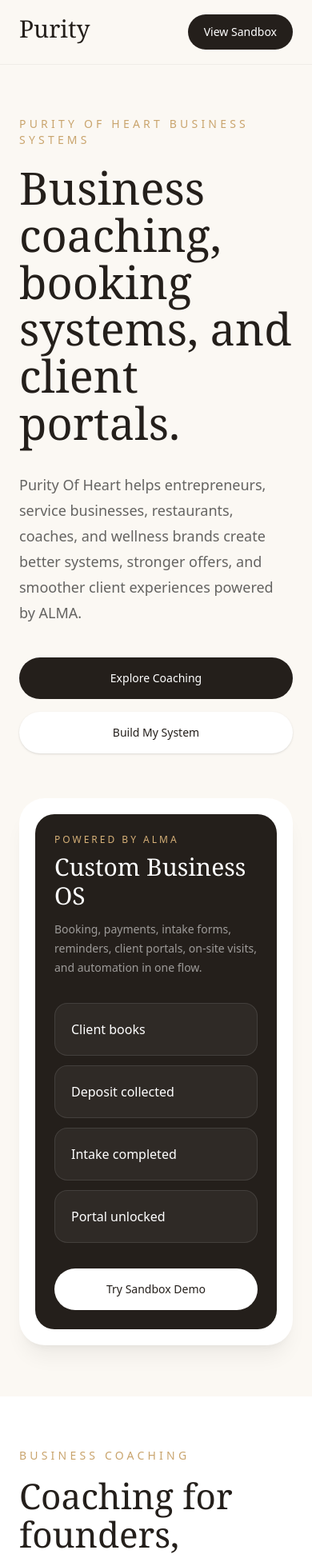
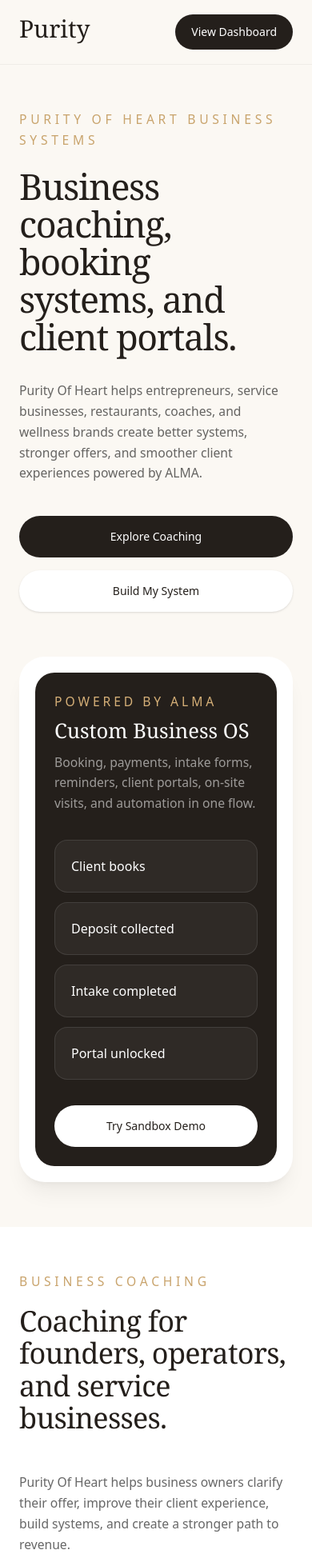
Before and after one commit to seaintCO/puirtyifheartsllc, a Next.js app: page / in a window 390 px wide. Shown: the top 1948 px of the page at 80% size. Built offline with nearby package versions, Linux system fonts and the light colour scheme.

Commit message:
Improve mobile portal preview and dashboard CTA

```diff
--- a/app/globals.css
+++ b/app/globals.css
@@ -20,18 +20,30 @@
 
 @media (max-width: 768px) {
   h1 {
-    font-size: 3.5rem !important;
+    font-size: 2.8rem !important;
     line-height: 1.05 !important;
+    letter-spacing: -0.03em;
   }
 
   h2 {
-    font-size: 2.75rem !important;
-    line-height: 1.1 !important;
+    font-size: 2.25rem !important;
+    line-height: 1.12 !important;
+    letter-spacing: -0.02em;
+  }
+
+  h3 {
+    font-size: 1.6rem !important;
+    line-height: 1.15 !important;
+  }
+
+  p {
+    font-size: 0.98rem;
+    line-height: 1.65;
   }
 
   section {
-    padding-top: 4rem !important;
-    padding-bottom: 4rem !important;
+    padding-top: 3.5rem !important;
+    padding-bottom: 3.5rem !important;
   }
 
   a,
--- a/app/page.tsx
+++ b/app/page.tsx
@@ -32,8 +32,8 @@
             <a href="/shop">Shop</a>
           </div>
 
-          <a href="/bookings" className="rounded-full bg-[#241f1b] px-5 py-3 text-sm text-white">
-            View Sandbox
+          <a href="/dashboard" className="rounded-full bg-[#241f1b] px-5 py-3 text-sm text-white">
+            View Dashboard
           </a>
         </div>
       </nav>
@@ -195,6 +195,65 @@
         </div>
       </section>
 
+      <section id="portal-preview" className="px-6 py-24">
+        <div className="mx-auto grid max-w-7xl items-center gap-12 lg:grid-cols-2">
+          <div>
+            <p className="mb-4 text-sm uppercase tracking-[0.3em] text-[#c9a46d]">
+              Client Portal Preview
+            </p>
+            <h2 className="font-serif text-4xl leading-tight md:text-6xl">
+              Courses, resources, calls, and progress in one dashboard.
+            </h2>
+            <p className="mt-6 text-lg leading-8 text-black/60">
+              Members can log in, continue lessons, download PDFs, view upcoming calls,
+              access resources, and see the full portal mockup from any device.
+            </p>
+
+            <div className="mt-8 flex flex-col gap-4 sm:flex-row">
+              <a href="/dashboard" className="rounded-full bg-[#241f1b] px-8 py-4 text-center text-sm text-white">
+                View Dashboard
+              </a>
+              <a href="/courses" className="rounded-full bg-white px-8 py-4 text-center text-sm shadow-sm">
+                See Courses
+              </a>
+            </div>
+          </div>
+
+          <div className="rounded-[2rem] bg-[#241f1b] p-4 text-white shadow-xl">
+            <div className="rounded-[1.5rem] bg-white p-5 text-[#241f1b]">
+              <div className="mb-5 flex items-center justify-between">
+                <div>
+                  <p className="text-xs uppercase tracking-[0.25em] text-[#c9a46d]">
+                    Portal Mockup
+                  </p>
+                  <h3 className="mt-2 font-serif text-3xl">Business Academy</h3>
+                </div>
+                <span className="rounded-full bg-[#f6ebe4] px-3 py-2 text-xs">
+                  45%
+                </span>
+              </div>
+
+              <div className="grid gap-3">
+                {[
+                  ["Courses", "Business lessons and coaching videos"],
+                  ["Resources", "PDFs, templates, and workbooks"],
+                  ["Calls", "Upcoming coaching and on-site visits"],
+                  ["Image Generator", "Coming soon"]
+                ].map(([title, text]) => (
+                  <div key={title} className="rounded-2xl bg-[#fbf8f3] p-4">
+                    <p className="font-medium">{title}</p>
+                    <p className="mt-1 text-sm text-black/50">{text}</p>
+                  </div>
+                ))}
+              </div>
+
+              <a href="/dashboard" className="mt-5 block rounded-full bg-[#241f1b] px-6 py-4 text-center text-sm text-white">
+                Open Portal
+              </a>
+            </div>
+          </div>
+        </div>
+      </section>
       <section className="bg-white px-6 py-24">
         <div className="mx-auto max-w-7xl">
           <div className="mb-10 flex flex-col justify-between gap-6 md:flex-row md:items-end">
```
